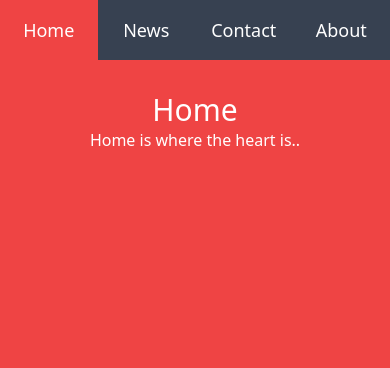
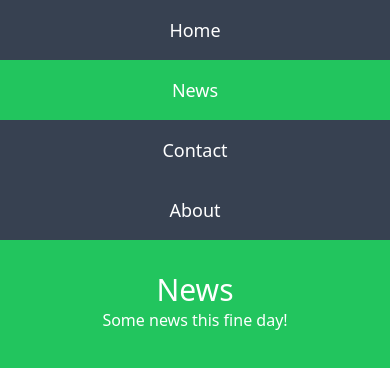
Before and after one commit to cfox-mykyta/cfox-mykyta-portfolio, a Next.js app: page / in a window 390 px wide. Shown: the top 368 px of the page. Built offline with nearby package versions, Linux system fonts and the light colour scheme.

Commit message:
for phone

```diff
--- a/src/components/Tabs.tsx
+++ b/src/components/Tabs.tsx
@@ -3,7 +3,7 @@
 import React, { useState } from 'react';
 
 const Tabs: React.FC = () => {
-  const [activeTab, setActiveTab] = useState<string>('Home'); // За замовчуванням відкривається вкладка "News"
+  const [activeTab, setActiveTab] = useState<string>('News'); // За замовчуванням відкривається вкладка "News"
 
   const openPage = (tabName: string) => {
     setActiveTab(tabName); // Оновлення активної вкладки
@@ -12,7 +12,7 @@ const Tabs: React.FC = () => {
   return (
     <div className="flex flex-col h-screen"> {/* Задаємо висоту на весь екран */}
       {/* Tab buttons */}
-      <div className="flex">
+      <div className="flex flex-col md:flex-row"> {/* Мобільні версії вертикальні */}
         <button
           onClick={() => openPage('Home')}
           className={`tablink ${activeTab === 'Home' ? 'bg-red-500' : 'bg-gray-700'} text-white flex-1 py-4 text-lg`}
--- a/src/styles/globals.css
+++ b/src/styles/globals.css
@@ -1,7 +1,3 @@
 @tailwind base;
 @tailwind components;
 @tailwind utilities;
-
-body {
-
-}
```
